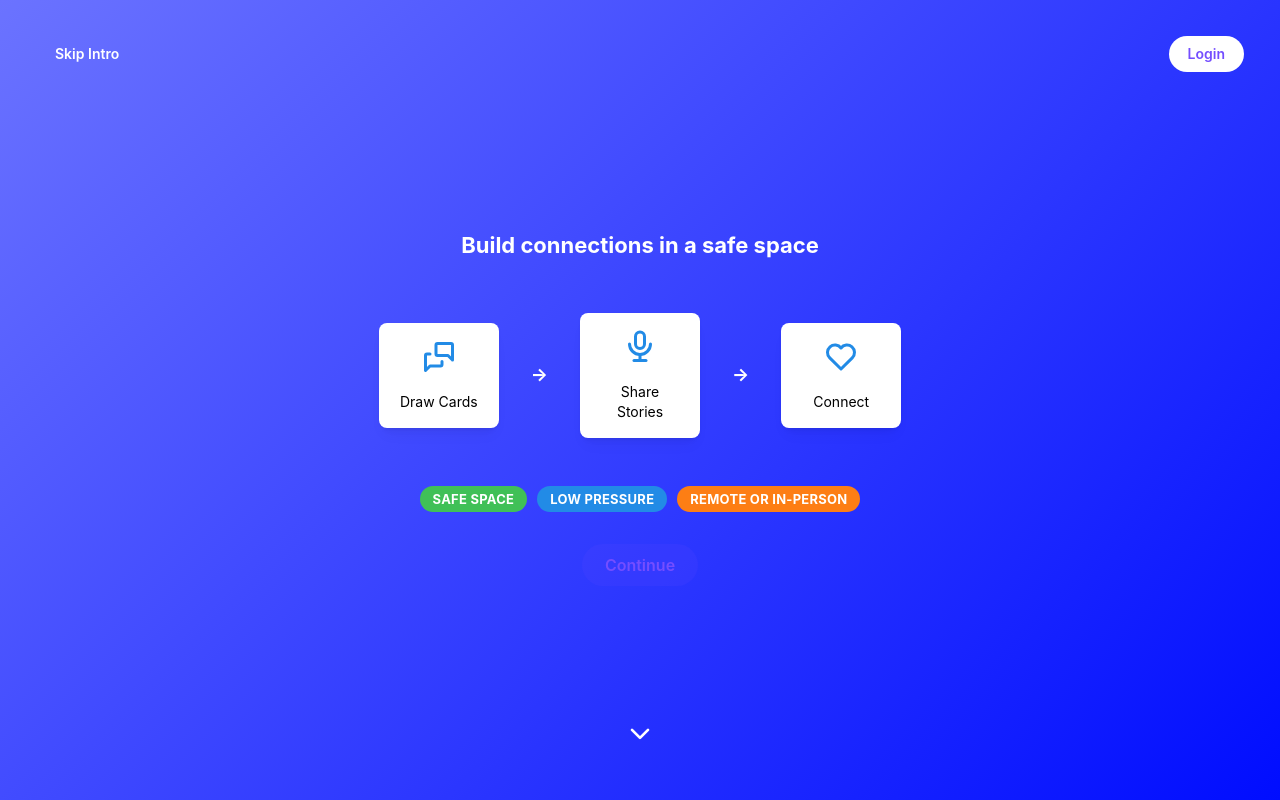
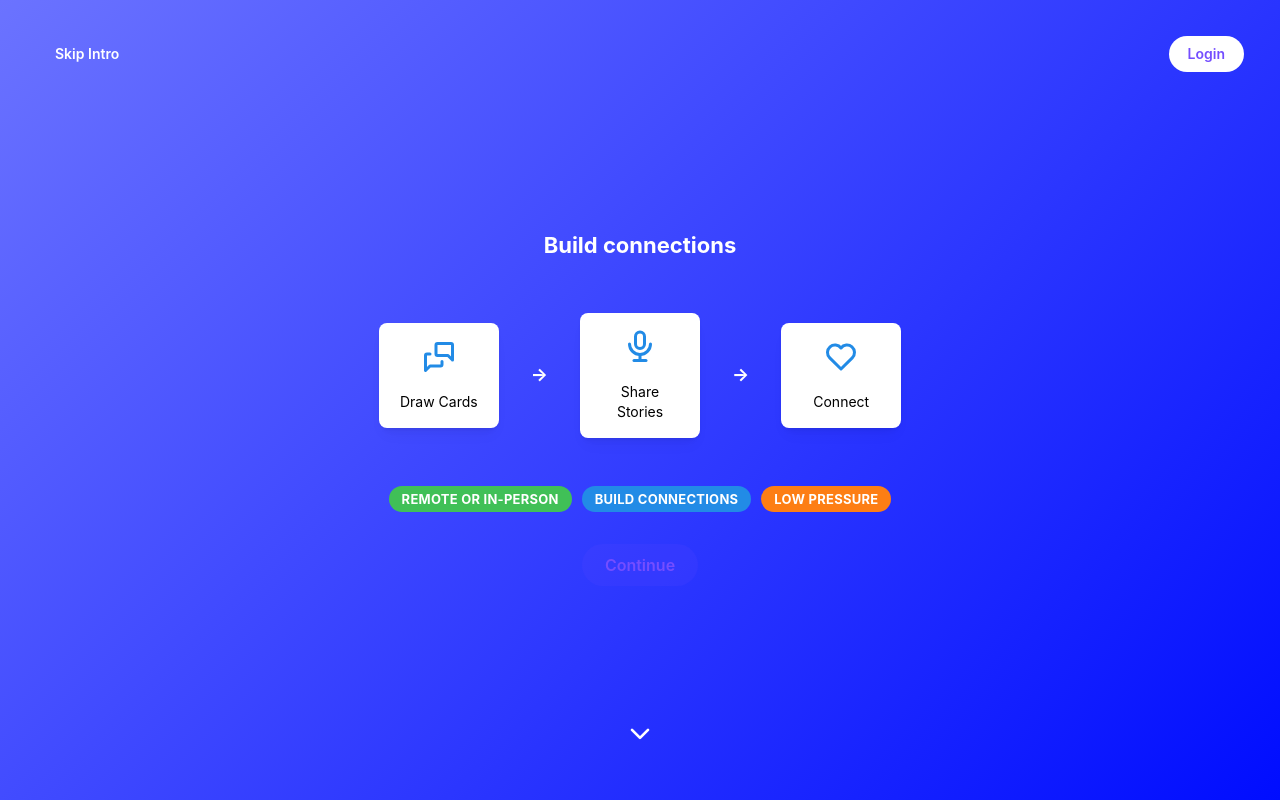
Before and after one commit to princengoc/unspoken, a Next.js app: page / in a window 1280 px wide. Both pictures are taken after a click on the button "Skip Intro". Built offline with nearby package versions, Linux system fonts and the light colour scheme; no server answers.

Commit message:
three-splash-screen

```diff
--- a/package.json
+++ b/package.json
@@ -28,7 +28,6 @@
     "react": "^19.0.0",
     "react-dom": "^19.0.0",
     "recordrtc": "^5.6.2",
-    "supabase": "^2.24.3",
     "ts-node": "^10.9.2",
     "zustand": "^5.0.3"
   },
--- a/src/components/layout/EnhancedSplashScreen.tsx
+++ b/src/components/layout/EnhancedSplashScreen.tsx
@@ -7,14 +7,7 @@ import { motion } from "framer-motion";
 import { SplashScreenProps } from "./types";
 
 // Import stage components
-import {
-  StageOne,
-  StageTwoA,
-  StageTwoB,
-  StageThree,
-  StageFour,
-  StageFive,
-} from "./splash-stages";
+import { StageOne, StageTwoA, StageFour, StageFive } from "./splash-stages";
 
 // Enhanced Splash Screen Component
 const EnhancedSplashScreen = ({
@@ -37,7 +30,7 @@ const EnhancedSplashScreen = ({
 
   // Function to immediately skip to the CTA
   const skipToEnd = () => {
-    setStage(4);
+    setStage(2);
   };
 
   // Function to handle card selection in first stage
@@ -79,19 +72,8 @@ const EnhancedSplashScreen = ({
           />
         );
       case 2:
-        return (
-          <StageTwoB
-            selectedCardContent={
-              cards[selectedCard !== null ? selectedCard : 0]
-            }
-            onContinue={goToNextStage}
-          />
-        );
+        return <StageFour onContinue={goToNextStage} />;
       case 3:
-        return <StageThree onContinue={goToNextStage} />;
-      case 4:
-        return <StageFour onContinue={goToNextStage} />;
-      case 5:
         return (
           <StageFive isLoggedIn={!!user} onComplete={completeAndEnterLobby} />
         );
--- a/src/components/layout/splash-stages/StageFour.tsx
+++ b/src/components/layout/splash-stages/StageFour.tsx
@@ -25,7 +25,7 @@ const StageFour = ({ onContinue }: StageFourProps) => {
             transition={{ delay: 0.3 }}
           >
             <Title order={3} ta="center" mb="lg" c="white">
-              Build connections in a safe space
+              Build connections
             </Title>
           </motion.div>
 
@@ -112,13 +112,13 @@ const StageFour = ({ onContinue }: StageFourProps) => {
           >
             <Group gap="xs" mt="md">
               <Badge color="green" size="lg">
-                Safe Space
+                Remote or In-Person
               </Badge>
               <Badge color="blue" size="lg">
-                Low Pressure
+                Build Connections
               </Badge>
               <Badge color="orange" size="lg">
-                Remote or In-Person
+                Low Pressure
               </Badge>
             </Group>
           </motion.div>
--- a/src/components/layout/splash-stages/StageTwoA.tsx
+++ b/src/components/layout/splash-stages/StageTwoA.tsx
@@ -134,7 +134,7 @@ const StageTwoA = ({ selectedCardContent, onContinue }: StageTwoAProps) => {
             animate={{ opacity: 1 }}
             transition={{ delay: 3, duration: 0.5 }}
           >
-            <Button variant="light" size="md" radius="xl" onClick={onContinue}>
+            <Button size="md" radius="xl" onClick={onContinue}>
               Continue
             </Button>
           </motion.div>
```
Also changed, not shown: 2 other files (tests, documents, lock files or other folders).
